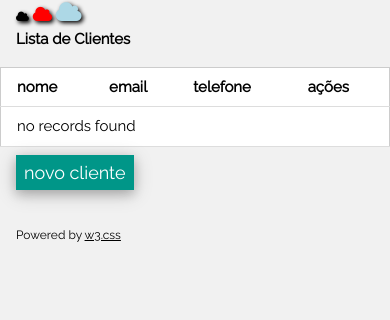
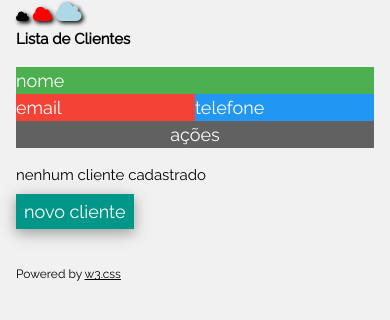
Before and after one commit to marciosmiderle/essentia, a Symfony app: template templates/client/index.html.twig in a window 390 px wide. Shown: the part 125-445 px from the top of the page. Run offline with Twig, Linux system fonts and the light colour scheme; the template is opened without the code that fills it, so the values that code supplies are empty; some libraries are stand-ins or nearby versions.

Commit message:
tabela responsiva

```diff
--- a/templates/client/index.html.twig
+++ b/templates/client/index.html.twig
@@ -3,39 +3,35 @@
 {% block app_title %} Lista de Clientes{% endblock %}
 
 {% block body %}
-  <!-- <div class="w3-responsive"> -->
-    <table class="w3-table-all">
-      <thead>
-        <tr>
-          <!-- <th>Id</th> -->
-          <th>nome</th>
-          <th>email</th>
-          <th>telefone</th>
-          <th>ações</th>
-        </tr>
-      </thead>
-      <tbody>
+
+  <div class="w3-container">
+
+    <div class="w3-row w3-margin-bottom w3-large">
+      <div class="w3-col    m4 w3-green w3-left-align">nome</div>
+      <div class="w3-col s6 m2 w3-red   w3-left-align">email</div>
+      <div class="w3-col s6 m2 w3-blue  w3-left-align">telefone</div>
+      <div class="w3-col    m4 w3-dark-grey w3-center">ações</div>
+    </div>
+
     {% for client in clients %}
-          <tr>
-            <!-- <td>{{ client.id }}</td> -->
-            <td>
-              <!-- <div style="width:2em;">
-                   <img style="height:1.5em;"
-                   src="{{ client.photoThumbnailUrl }}"/>
-                   </div>{{ client.name }} -->
+      <div class="w3-row w3-margin-bottom w3-border-left w3-border-bottom">
+        <div class="w3-col    m4">
           <div class="w3-bar">
             <div class="w3-bar-item w3-center" style="padding:0; widt:5em;">
+              <a href="{{ path('client_show', {'id': client.id}) }}"
+                 style="text-decoration: none;">
                 <img class="w3-circle w3-right" style="padding:0; height:2.5em;"
                      src="{{ client.photoThumbnailUrl }}"/>
+              </a>
             </div>
             <div class="w3-bar-item">
               {{ client.name }}
             </div>
           </div>
-            </td>
-            <td>{{ client.email }}</td>
-            <td>{{ client.phone | phone_number_format('NATIONAL') }}</td>
-            <td>
+        </div>
+        <div class="w3-col s6 m2">{{ client.email }}</div>
+        <div class="w3-col s6 m2">{{ client.phone | phone_number_format('NATIONAL') }}</div>
+        <div class="w3-col    m4 w3-center">
           <div class="w3-bar w3-small">
             <a href="{{ path('client_show', {'id': client.id}) }}"
                style="text-decoration: none;">
@@ -51,16 +47,15 @@
             </a>
             {{ include('client/_delete_form.html.twig') }}
           </div>
-            </td>
-          </tr>
+        </div>
+      </div>
 {% else %}
-          <tr>
-            <td colspan="6">no records found</td>
-          </tr>
+      <div class="w3-row">
+        <div class="w3-col">nenhum cliente cadastrado</div>
+      </div>
     {% endfor %}
-      </tbody>
-    </table>
-<!--  </div> -->
+
+  </div>
   <div class="w3-container w3-padding">
     <a href="{{ path('client_new') }}">
       <button class="w3-button w3-padding-small w3-teal w3-large w3-card-4">
```
Lines whose indentation alone changed are shown as unchanged.
